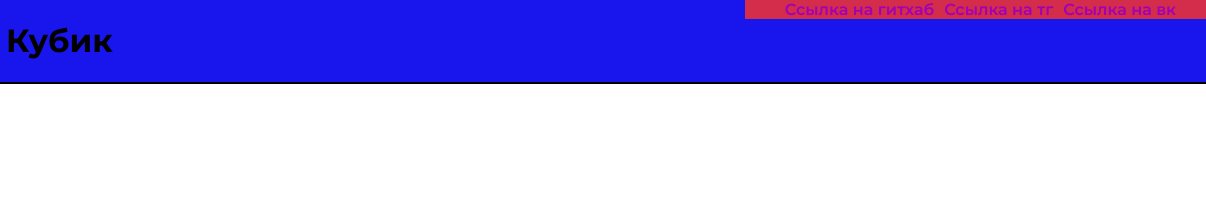
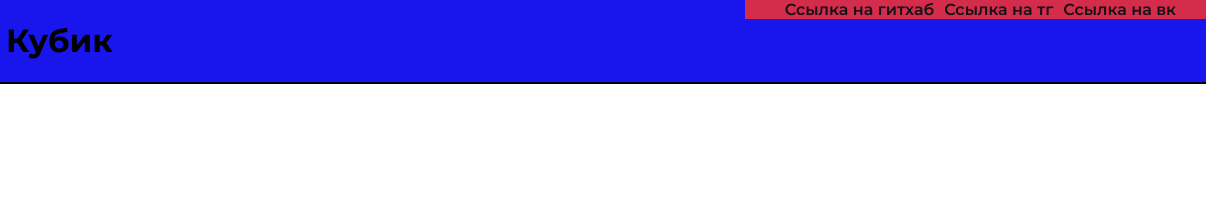
Before and after one commit to AtoyanArtem/3, a plain HTML site: page index.html in a window 1280 px wide. Shown: the top 201 px of the page, 74-1280 px from the left. Drawn offline with Linux system fonts and the light colour scheme.

Commit message:
Update style.css

```diff
--- a/styles/style.css
+++ b/styles/style.css
@@ -339,7 +339,7 @@
 
     .desktop ul a
     {
-        color: #9f00b8;
+        color: #161017;
         font-weight: 600;
         text-decoration: none;
         transition: all ease-in-out .3s;
```
